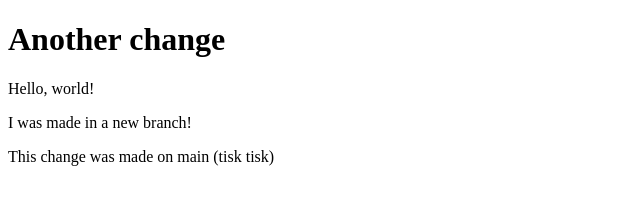
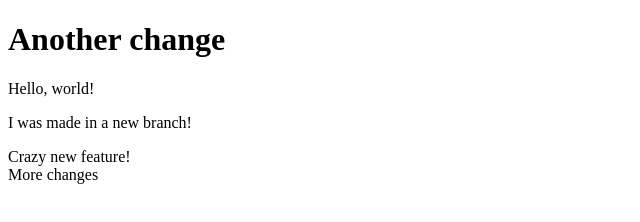
Before and after one commit to andrewdieppa/testeroni, a plain HTML site: page index.html in a window 1280 px wide. Shown: the whole page, without its empty margins (0-640 px from the left). Drawn offline with Linux system fonts and the light colour scheme.

Commit message:
Issue #6 fix (#7)
* crazy

* More changes

```diff
--- a/index.html
+++ b/index.html
@@ -10,6 +10,8 @@
     <h1>Another change</h1>
     <p>Hello, world!</p>
     <p>I was made in a new branch!</p>
-    <div>This change was made on main (tisk tisk)</div>
+
+    <div>Crazy new feature!</div>
+    <div>More changes</div>
   </body>
 </html>
```
